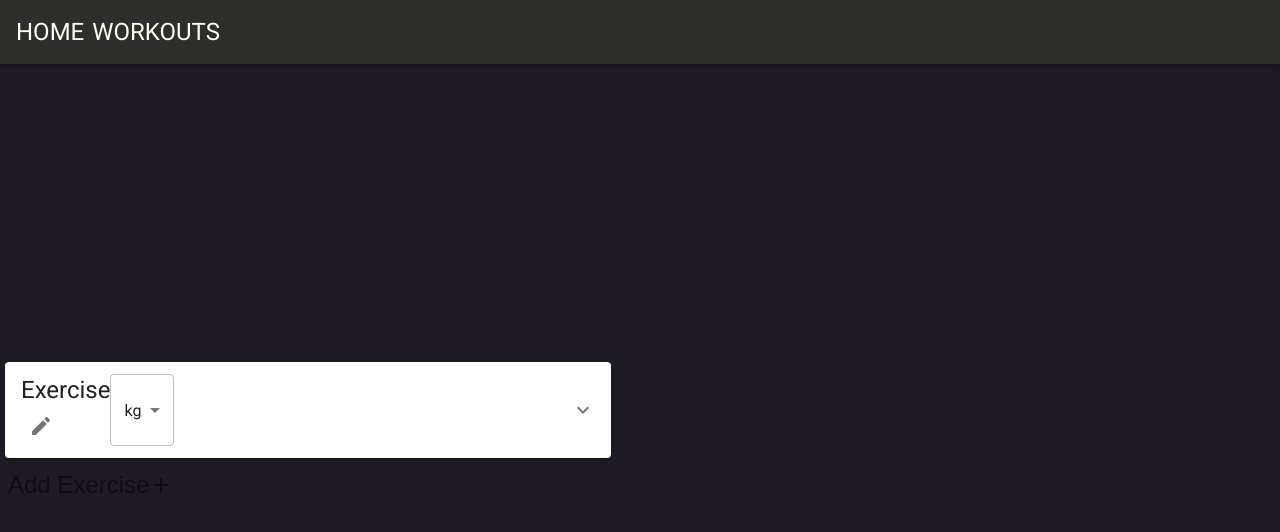
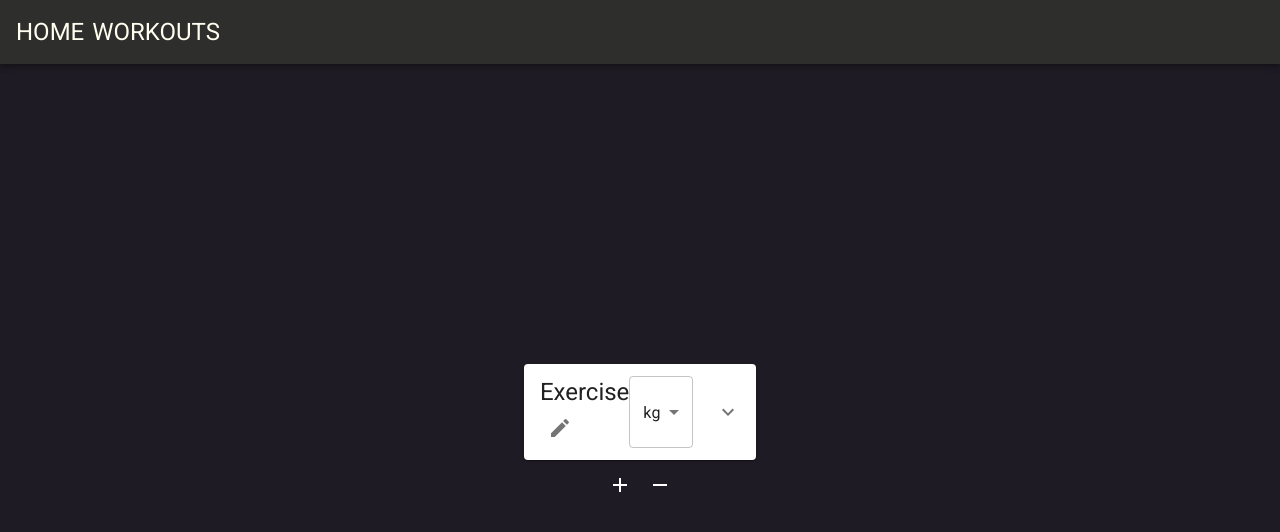
Before and after one commit to a-camarillo/workout-app, a React (Create React App) app in the folder app/: page /workouts in a window 1280 px wide. Shown: the top 532 px of the page. Built offline with nearby package versions, Linux system fonts and the light colour scheme.

Commit message:
move add and remove buttons into their own component

```diff
--- /dev/null
+++ b/app/src/components/AddRemove.tsx
@@ -0,0 +1,31 @@
+import AddIcon from '@mui/icons-material/Add';
+import RemoveIcon from '@mui/icons-material/Remove';
+import IconButton from '@mui/material/IconButton';
+import Grid from '@mui/material/Grid';
+import { MouseEvent } from 'react';
+
+type AddRemoveProps = {
+	addHandler: (event: MouseEvent) => void;
+	removeHandler: (event: MouseEvent) => void;
+}
+
+const AddRemove = ({ addHandler, removeHandler }: AddRemoveProps) => {
+	return (
+		<Grid container justifyContent='center'>
+			<IconButton
+			aria-label='addSet'
+			onClick={addHandler}
+			>
+				<AddIcon htmlColor='white'/>
+			</IconButton>
+			<IconButton
+			aria-label='removeSet'
+			onClick={removeHandler}
+			>
+				<RemoveIcon htmlColor='white'/>
+			</IconButton>
+		</Grid>
+	)
+}
+
+export default AddRemove;
--- a/app/src/components/Exercise.tsx
+++ b/app/src/components/Exercise.tsx
@@ -1,18 +1,15 @@
 import Set from './Set';
+import Grid from '@mui/material/Grid';
 import Stack from '@mui/material/Stack';
-import Box from '@mui/system/Box';
 import Accordion from '@mui/material/Accordion';
 import AccordionSummary from '@mui/material/AccordionSummary';
 import AccordionDetails from '@mui/material/AccordionDetails';
 import ExpandMoreIcon from '@mui/icons-material/ExpandMore';
-import IconButton from '@mui/material/IconButton';
-import AddIcon from '@mui/icons-material/Add';
-import RemoveIcon from '@mui/icons-material/Remove';
-import { ChangeEvent, MouseEvent, useState } from 'react';
+import { useState } from 'react';
 import Select, { SelectChangeEvent } from '@mui/material/Select';
 import MenuItem from '@mui/material/MenuItem';
 import ExerciseLabel from './ExerciseLabel';
-
+import AddRemove from './AddRemove';
 
 // TODO: low prio
 // work on transition from exercise label to input
@@ -49,11 +46,10 @@ const Exercise = () => {
 	}
 
 	return (
-	<Box
+		<Grid item
 		sx={{
 			mx: 'auto',
 			padding: '5px',
-		minWidth: '60ch',
 		}}>
 			<Accordion>
 				<AccordionSummary
@@ -75,21 +71,10 @@ const Exercise = () => {
 							<Set key={index} reps={set.data.reps} weight={set.data.weight} unit={unit} />
 						)}
 					</Stack>
-				<IconButton
-				aria-label='addSet'
-				onClick={handleAddSetClick}
-				>
-					<AddIcon/>
-				</IconButton>
-				<IconButton
-				aria-label='removeSet'
-				onClick={handleRemoveSetClick}
-				>
-					<RemoveIcon/>
-				</IconButton>
+					<AddRemove addHandler={handleAddSetClick} removeHandler={handleRemoveSetClick}/>
 				</AccordionDetails>
 			</Accordion>
-	</Box>
+		</Grid>
 	)
 }
 
--- a/app/src/views/Base.tsx
+++ b/app/src/views/Base.tsx
@@ -14,7 +14,9 @@ const Base = (props: { children: ReactNode }) => {
 			<Grid container>
 				<Grid container>
 					<NavBar />
+					<Grid container sx={{justifyContent: 'center'}}>
 						{props.children}
+					</Grid>
 				</Grid>
 			</Grid>
 		</Grid>
--- a/app/src/views/Workouts.tsx
+++ b/app/src/views/Workouts.tsx
@@ -1,7 +1,8 @@
 import Exercise from '../components/Exercise';
-import Box from '@mui/material/Box';
+import Grid from '@mui/material/Grid';
+import Stack from '@mui/material/Stack';
 import Base from './Base';
-import AddExercise from '../components/AddExercise';
+import AddRemove from '../components/AddRemove';
 import { useState } from 'react';
 
 const Workouts = () => {
@@ -11,14 +12,18 @@ const Workouts = () => {
 		setListExercises(listExercises.concat([{}]))
 	}
 
+	const handleRemoveExerciseClick = (): void => {
+		setListExercises(listExercises.slice(0,-1))
+	}
+
 	return (
 		<Base>
-			<Box>
+			<Stack>
 				{ listExercises.map((exercise, index) =>
 					<Exercise key={index} />
 				)}
-				<AddExercise clickFunction={handleAddExerciseClick}></AddExercise>
-			</Box>
+				<AddRemove addHandler={handleAddExerciseClick} removeHandler={handleRemoveExerciseClick}/>
+			</Stack>
 		</Base>
 	)
 }
```
Lines whose indentation alone changed are shown as unchanged.
